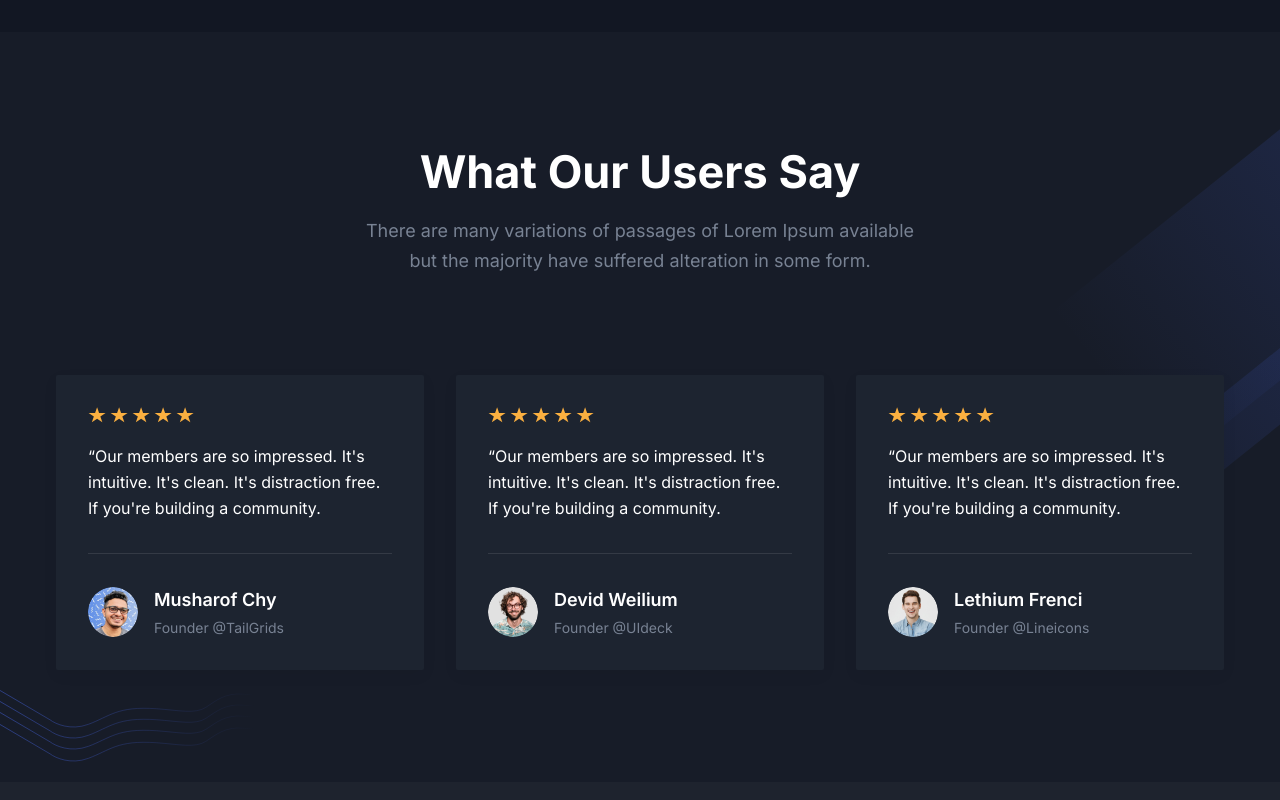
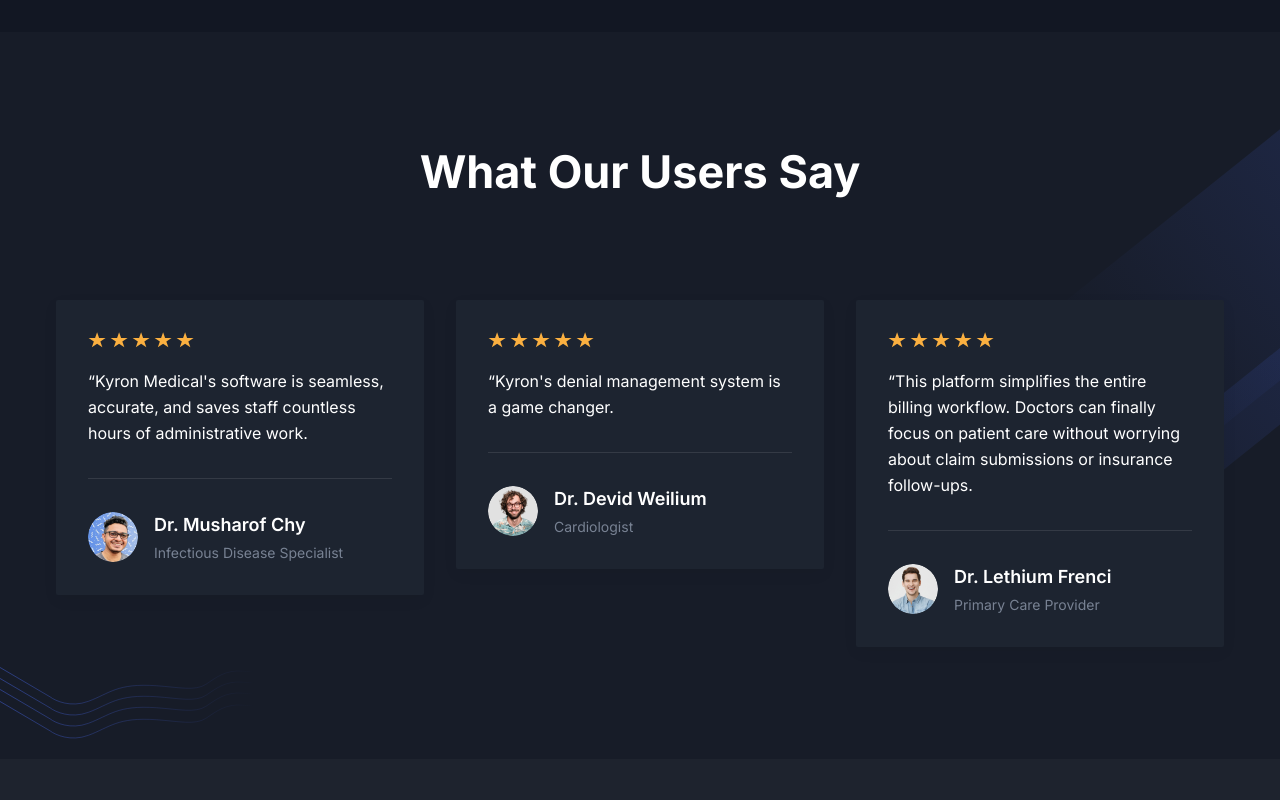
Before and after one commit to kyron-medical/HealthClinicAIWebsite, a Next.js app: page / in a window 1280 px wide. Shown: the part 1408-2208 px from the top of the page. Built offline with nearby package versions, Linux system fonts and the light colour scheme.

Commit message:
fix: testimonial placeholders are smarter

```diff
--- a/src/app/page.tsx
+++ b/src/app/page.tsx
@@ -23,7 +23,7 @@
       <ScrollUp />
       <Hero />
       <section id="prototype" className="my-8 text-center">
-        <h2 className="mb-4 text-3xl font-bold">Our Front-End Prototype</h2>
+        <h2 className="mb-4 text-3xl font-bold">Our Physician Dashboard Gives You Full Control Over Your Billing</h2>
         <img
           src="/images/frontend-prototype.png"
           alt="Front-End Prototype"
--- a/src/components/Testimonials/index.tsx
+++ b/src/components/Testimonials/index.tsx
@@ -5,28 +5,28 @@
 const testimonialData: Testimonial[] = [
   {
     id: 1,
-    name: "Musharof Chy",
-    designation: "Founder @TailGrids",
+    name: "Dr. Musharof Chy",
+    designation: "Infectious Disease Specialist",
     content:
-      "Our members are so impressed. It's intuitive. It's clean. It's distraction free. If you're building a community.",
+      "Kyron Medical's software is seamless, accurate, and saves staff countless hours of administrative work.",
     image: "/images/testimonials/auth-01.png",
     star: 5,
   },
   {
     id: 2,
-    name: "Devid Weilium",
-    designation: "Founder @UIdeck",
+    name: "Dr. Devid Weilium",
+    designation: "Cardiologist",
     content:
-      "Our members are so impressed. It's intuitive. It's clean. It's distraction free. If you're building a community.",
+      "Kyron's denial management system is a game changer.",
     image: "/images/testimonials/auth-02.png",
     star: 5,
   },
   {
     id: 3,
-    name: "Lethium Frenci",
-    designation: "Founder @Lineicons",
+    name: "Dr. Lethium Frenci",
+    designation: "Primary Care Provider",
     content:
-      "Our members are so impressed. It's intuitive. It's clean. It's distraction free. If you're building a community.",
+      "This platform simplifies the entire billing workflow. Doctors can finally focus on patient care without worrying about claim submissions or insurance follow-ups.",
     image: "/images/testimonials/auth-03.png",
     star: 5,
   },
@@ -38,7 +38,7 @@
       <div className="container">
         <SectionTitle
           title="What Our Users Say"
-          paragraph="There are many variations of passages of Lorem Ipsum available but the majority have suffered alteration in some form."
+          paragraph=""
           center
         />
 
```
